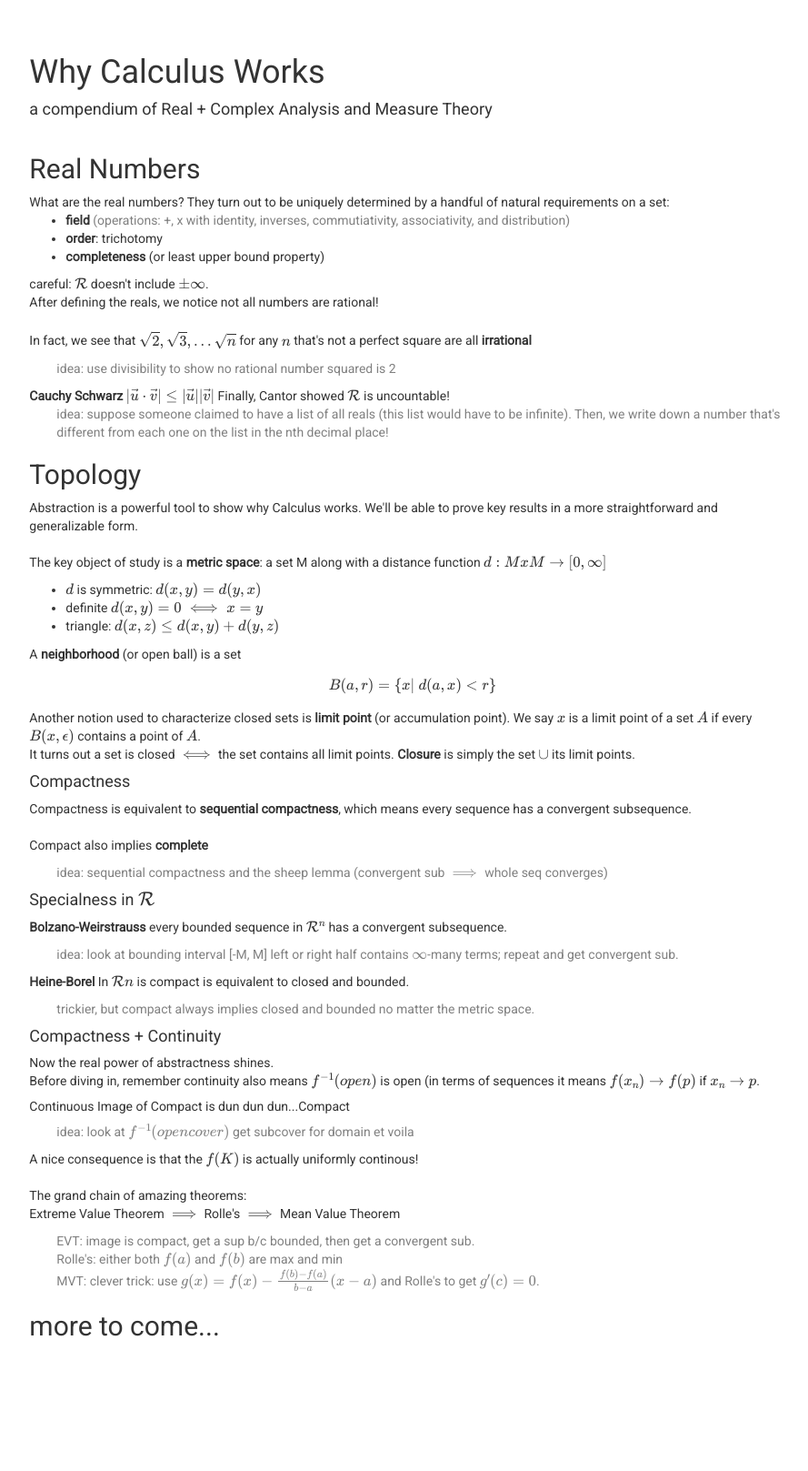
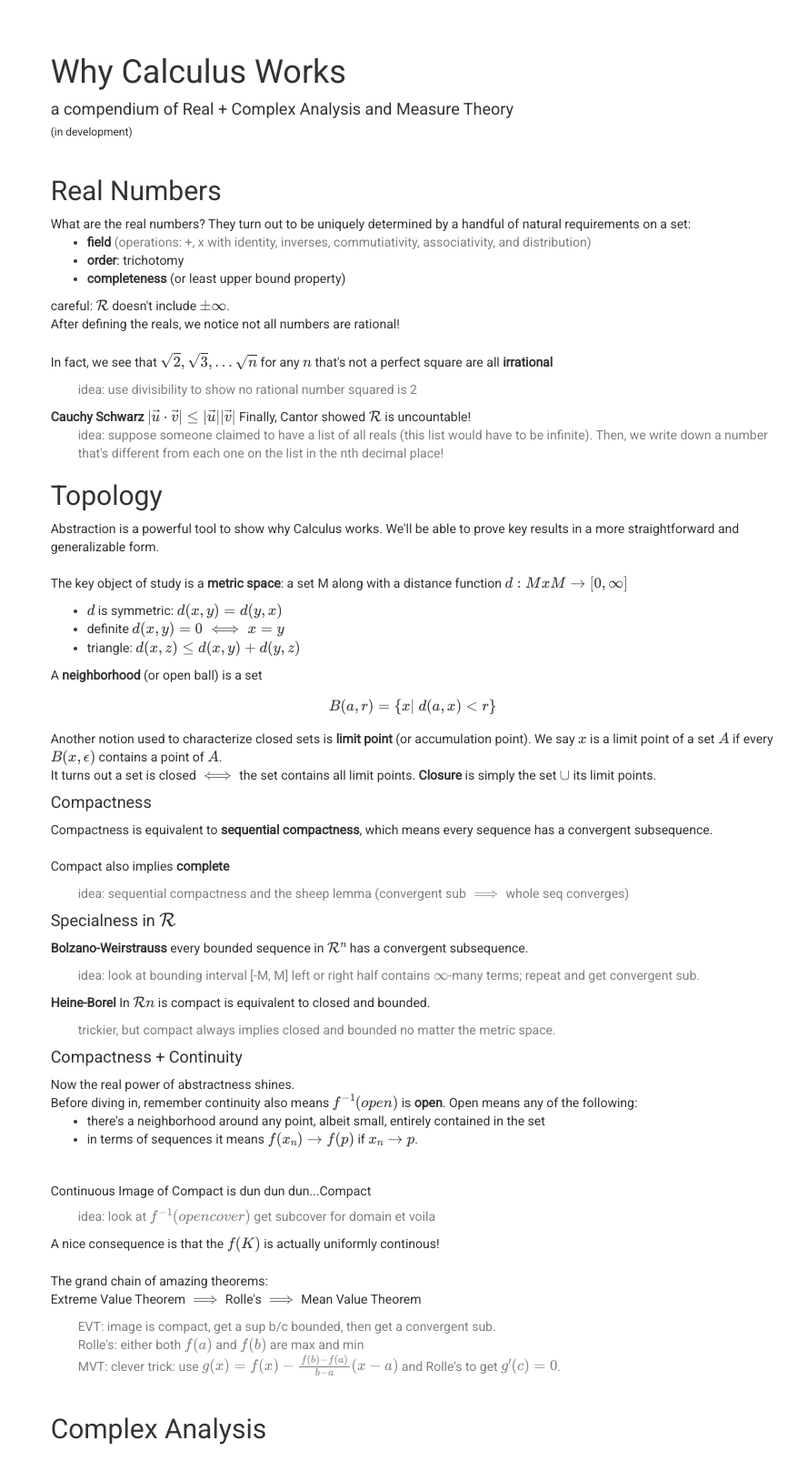
Before and after one commit to marksibrahim/musings, a Jekyll site: the page custom_posts/why_calculus_works.html, which Jekyll copies as it is, in a window 1280 px wide. Shown: the whole page at 91% size, without its empty margins (186-1075 px from the left). Built offline with Jekyll 4.4.1, drawn with Linux system fonts in a browser that asks for light colours; nearby versions of some CDN libraries; formulas are drawn with MathJax 3; before the commit the page ends 1484 px from its top, so only the background shows below that.

```diff
--- a/custom_posts/why_calculus_works.html
+++ b/custom_posts/why_calculus_works.html
@@ -36,12 +36,13 @@
     <![endif]-->
   </head>
   <body style="font-family: 'Roboto', sans-serif;">
-      <div class="row" style="margin-top:40px;">
+      <div class="row" style="margin-top:40px; margin-left:20px; margin-right:20px; margin-bottom:20px;">
         <div class="col-md-2">
         </div>
         <div class="col-md-8">
             <h1> Why Calculus Works</h1>
             <h4>a compendium of Real + Complex Analysis and Measure Theory</h4>
+            <h6> (in development) </h6>
 
    <h2 style="padding-top:20px;">Real Numbers</h2>
 
@@ -156,9 +157,17 @@
     <h4>Compactness + Continuity</h4>
     Now the real power of abstractness shines.
     <br>
-    Before diving in, remember continuity also means $f^{-1}(open)$ is open
-    (in terms of sequences it means $f(x_n) \rightarrow f(p)$ if
+    Before diving in, remember continuity also means $f^{-1}(open)$ is<b> open</b>.
+    Open means any of the following:
+    <ul>
+        <li>
+        there's a neighborhood around any point, albeit small, entirely contained in the set
+        </li>
+        <li>
+    in terms of sequences it means $f(x_n) \rightarrow f(p)$ if
     $x_n \rightarrow p$.
+        </li>
+    </ul>
     <br>
     <h5>Continuous Image of Compact is dun dun dun...Compact</h5>
     </p>
@@ -181,7 +190,8 @@
     MVT: clever trick: use $g(x) = f(x) - \frac{f(b) - f(a)}{b-a} (x-a)$
     and Rolle's to get $g'(c) = 0$.
     </p>
-       <h2> more to come...</h2>
+   <h2 style="padding-top:20px;">Complex Analysis</h2>
+
 
         </div>
 
```
Also changed, not shown: _posts/2016-03-24-analysis-notes.md (+1 -1 lines).
